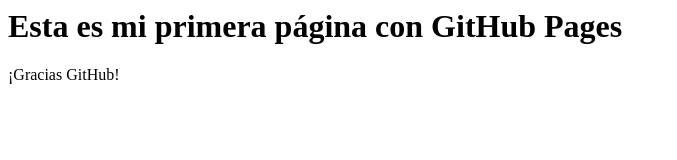
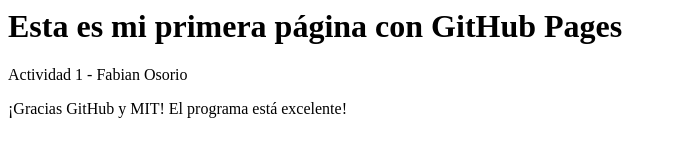
Before and after one commit to faoso/miPrimerRepositorio, a plain HTML site: page index.html in a window 1280 px wide. Shown: the whole page, without its empty margins (0-677 px from the left). Drawn offline with Linux system fonts and the light colour scheme.

Commit message:
Update index.html

```diff
--- a/index.html
+++ b/index.html
@@ -1,4 +1,5 @@
 <html>
 <h1> Esta es mi primera página con GitHub Pages </h1>
-<p>¡Gracias GitHub!</p>
+  <p>Actividad 1 - Fabian Osorio</p>
+<p>¡Gracias GitHub y MIT! El programa está excelente!</p>
 </html>
```
